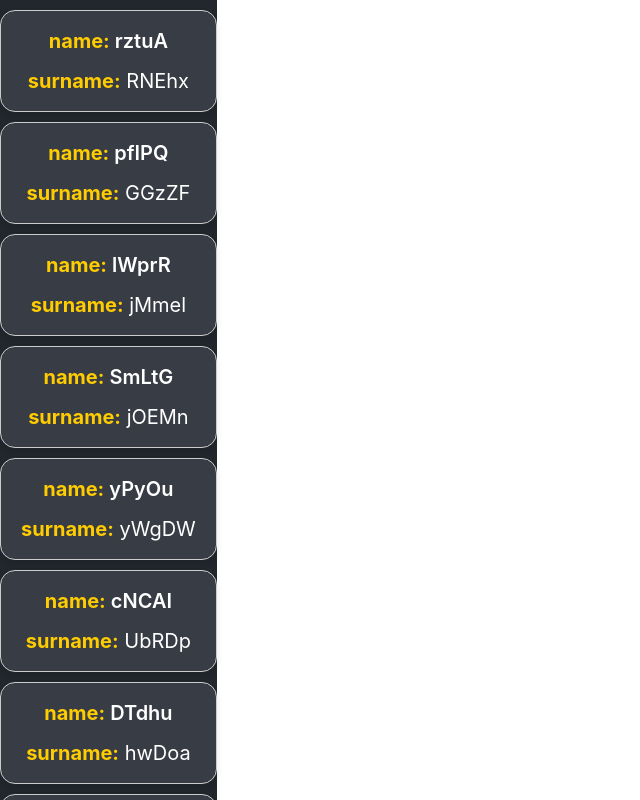
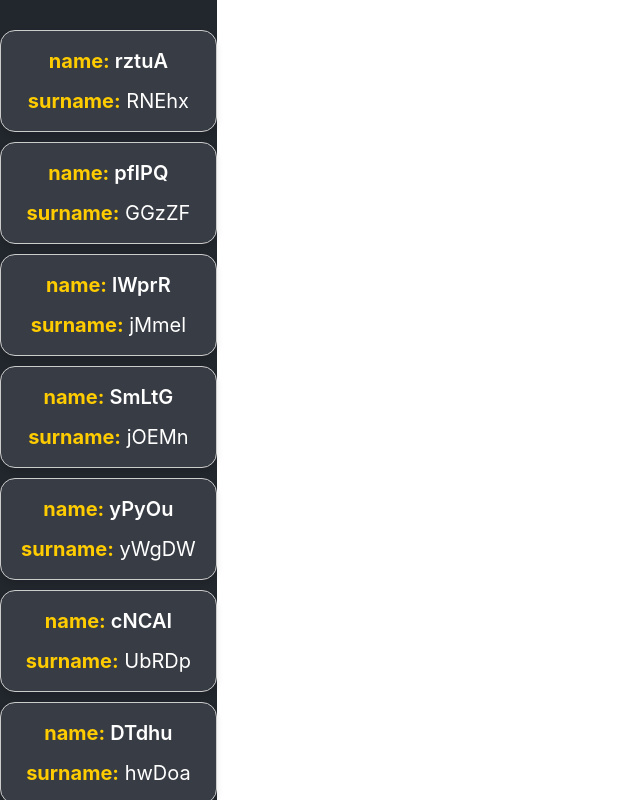
Before and after one commit to a1ees/animated-list, a React (Vite) app: page / in a window 1280 px wide. Shown: the top 800 px of the page, without its empty margins (0-640 px from the left). Built offline with nearby package versions, Linux system fonts and the light colour scheme; the HTML template or start-up script is replaced by a standard one.

Commit message:
added padding for App

```diff
--- a/src/App.scss
+++ b/src/App.scss
@@ -1,3 +1,4 @@
 .app {
   background-color: #22272d;
+  padding: 20px 0;
 }
```
